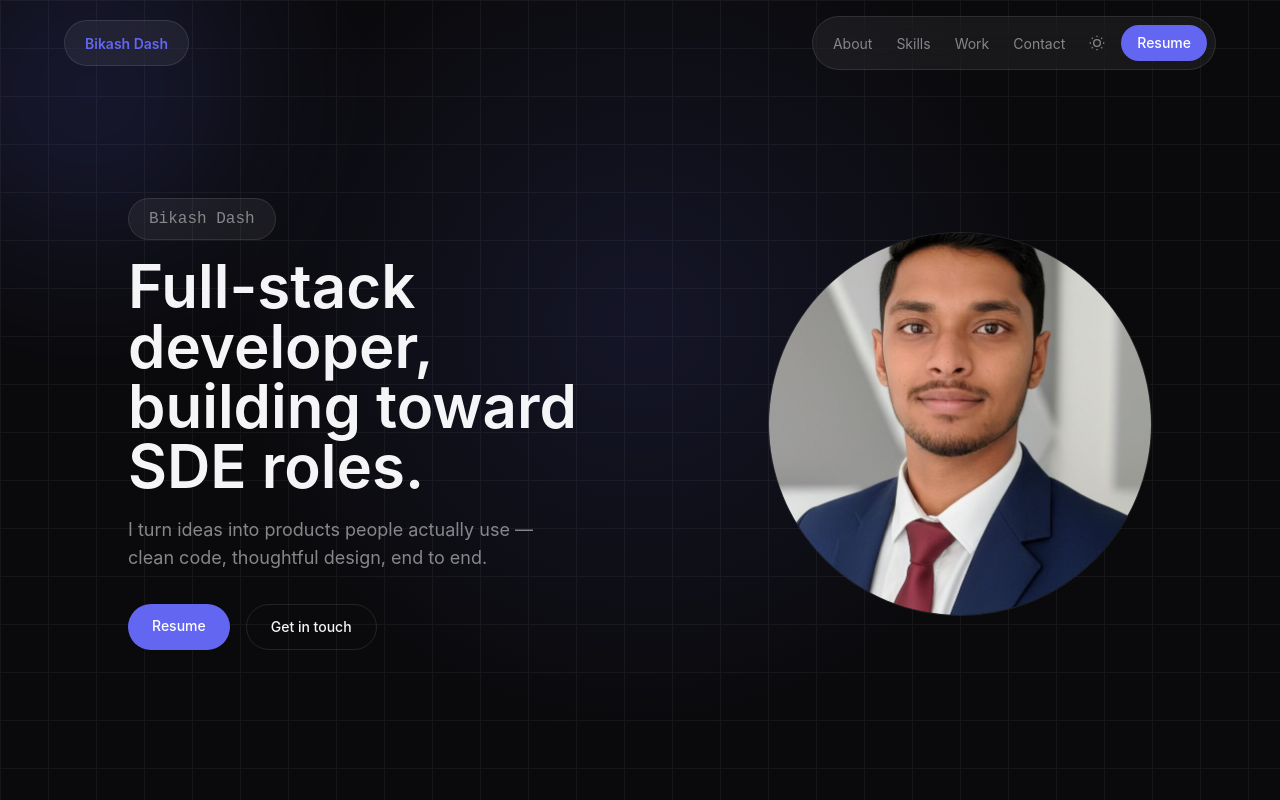
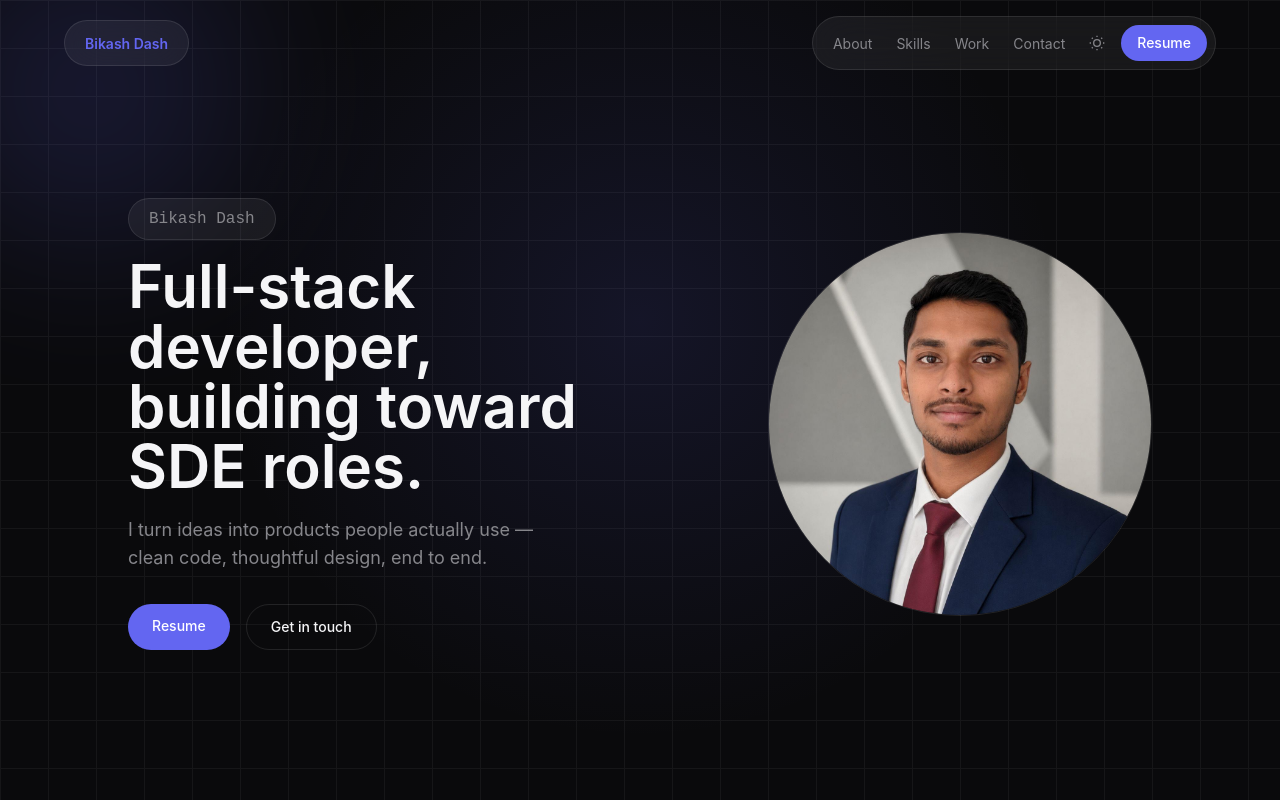
Before and after one commit to BikashxDash/Portfolio, a Next.js app: page / in a window 1280 px wide. Shown: the top 800 px of the page. Built offline with nearby package versions, Linux system fonts and the light colour scheme.

Commit message:
Zoom out profile photo for better face framing

```diff
--- a/src/components/Hero.js
+++ b/src/components/Hero.js
@@ -99,11 +99,11 @@ export default function Hero() {
             BD
           </div>
           <Image
-            src="/Bikash.jpg"
+            src="/Bikash2.jpg"
             alt="Bikash Dash"
             fill
-            sizes="288px"
-            className="relative z-10 object-cover"
+            sizes="384px"
+            className="relative z-10 object-cover scale-100"
           />
         </motion.div>
       </div>
```
Also changed, not shown: public/Bikash2.jpg (added), public/CMS.jpg (deleted).
